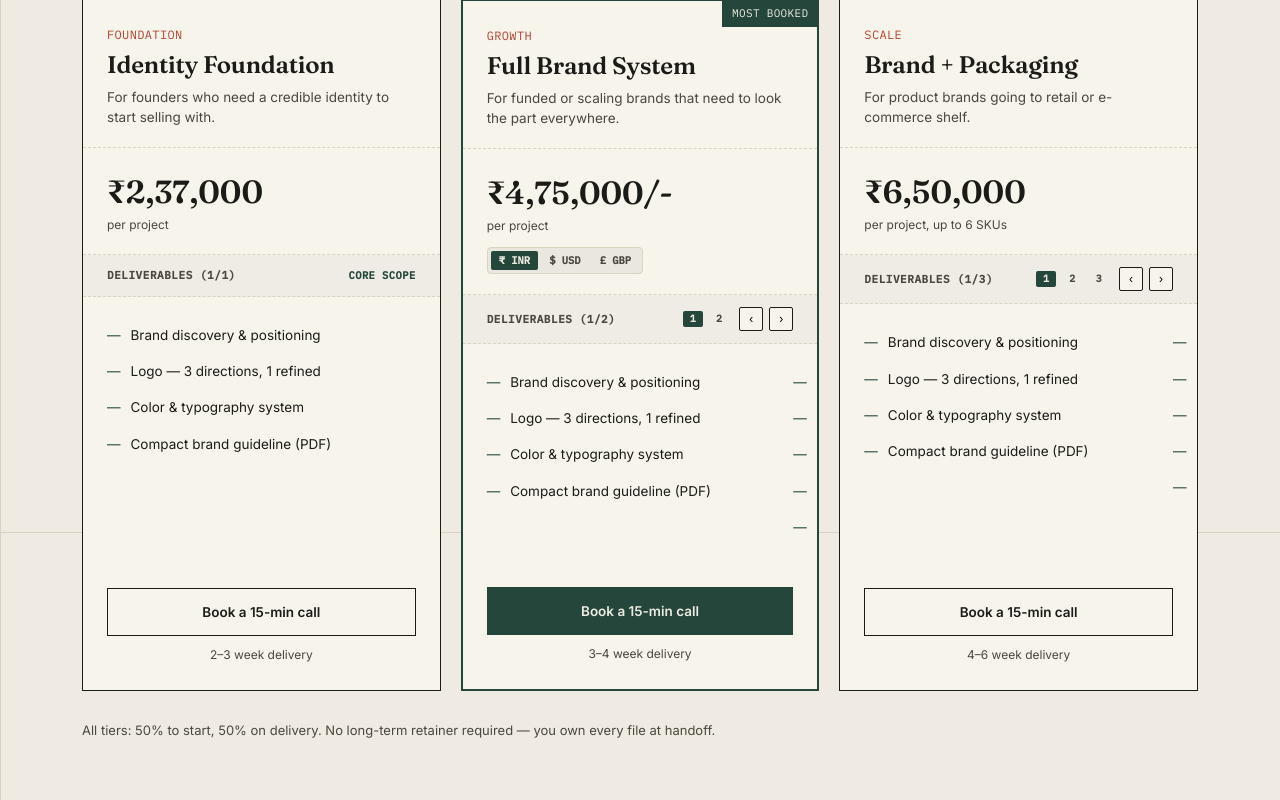
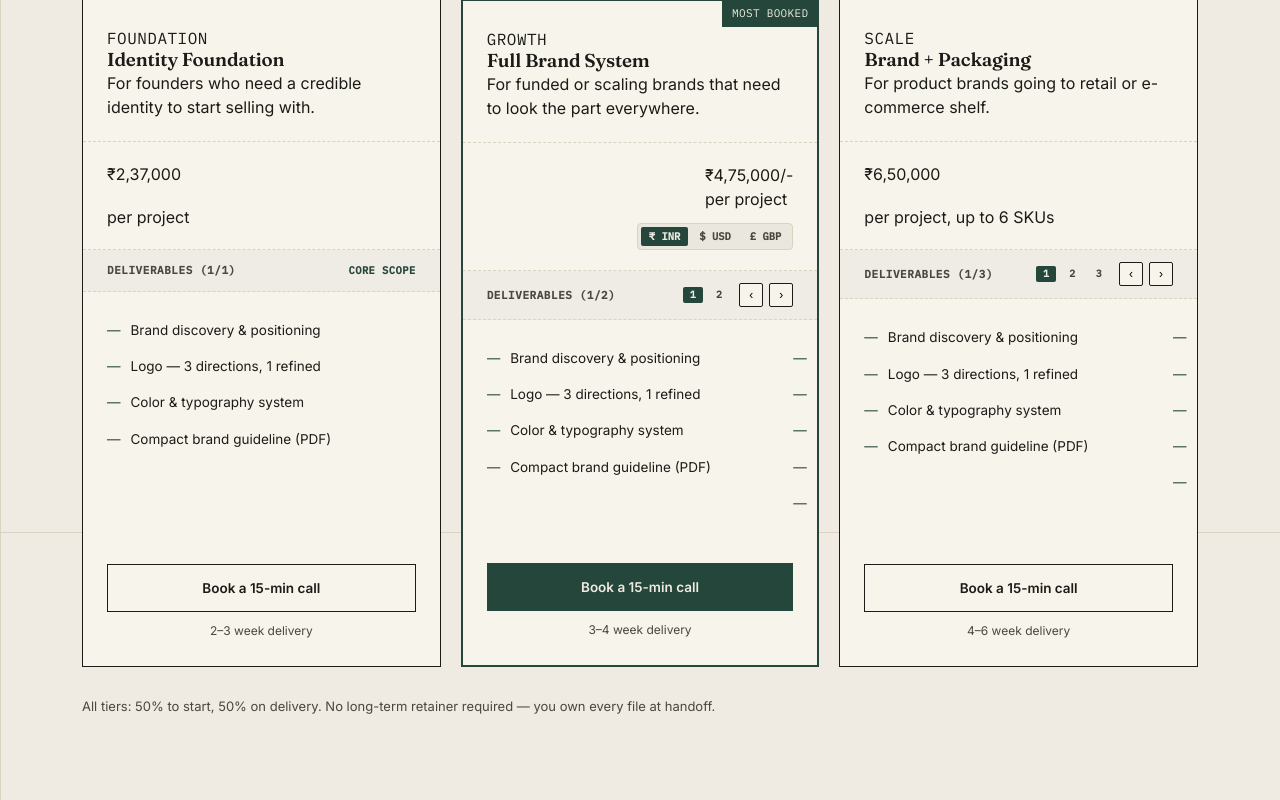
Before and after one commit to Vrundpatel153/drawingboard, a React (Vite) app in the folder react-app/: page /service/branding in a window 1280 px wide. Shown: the part 7468-8268 px from the top of the page. Built offline with nearby package versions, Linux system fonts and the light colour scheme; no server answers; a web font is replaced by a local one.

Commit message:
fix: enforce strict slide overflow clipping and equal header min-heights for pixel-perfect card alignment

```diff
--- a/react-app/src/pages/BrandingPage.jsx
+++ b/react-app/src/pages/BrandingPage.jsx
@@ -400,18 +400,17 @@ export default function BrandingPage() {
         .bp-curr-btn { background: transparent; border: none; color: var(--ink-soft); font-family: 'IBM Plex Mono', monospace; font-size: 10.5px; font-weight: 600; padding: 4px 8px; border-radius: 2px; cursor: pointer; transition: all 0.15s ease; line-height: 1; }
         .bp-curr-btn:hover { color: var(--ink); background: rgba(0, 0, 0, 0.05); }
         .bp-curr-btn.active { background: var(--pine); color: var(--paper); }
-        .bp-tier-head { padding: 26px 24px 20px; border-bottom: 1px dashed var(--paper-line); }
-
-        .bp-tier-head .name { font-size: 12px; color: var(--marker); margin-bottom: 8px; }
-        .bp-tier-head h3 { font-size: 24px; margin-bottom: 8px; }
-        .bp-tier-head .desc { font-size: 13.5px; color: var(--ink-soft); }
-        .bp-tier-price { padding: 20px 24px; border-bottom: 1px dashed var(--paper-line); }
-        .bp-tier-price .amt { font-family: 'Fraunces', serif; font-size: 32px; font-weight: 600; }
-        .bp-tier-price .per { font-size: 12px; color: var(--ink-soft); }
-        .bp-tier-list { padding: 20px 24px; flex: 1; list-style: none; font-size: 13.5px; }
+        .bp-tier-head { padding: 26px 24px 20px; border-bottom: 1px dashed var(--paper-line); min-height: 142px; box-sizing: border-box; }
+        .bp-tier-price { padding: 20px 24px; border-bottom: 1px dashed var(--paper-line); min-height: 108px; box-sizing: border-box; display: flex; flex-direction: column; justify-content: space-between; }
+        @media (max-width: 940px) {
+          .bp-tier-head { min-height: auto; }
+          .bp-tier-price { min-height: auto; }
+        }
+        .bp-tier-list { padding: 0; flex: 1; list-style: none; font-size: 13.5px; }
         .bp-tier-list li { padding: 8px 0; display: flex; gap: 10px; }
         .bp-tier-list li::before { content: "—"; color: var(--pine); flex-shrink: 0; }
         .bp-tier-foot { padding: 22px 24px 26px; margin-top: auto; }
+
 
         .bp-tier-btn { display: block; text-align: center; padding: 13px; border: 1.5px solid var(--ink); font-size: 13.5px; font-weight: 600; text-decoration: none; color: var(--ink); transition: opacity .15s; }
         .bp-tier.bp-feat .bp-tier-btn { background: var(--pine); color: var(--paper); border-color: var(--pine); }
@@ -1449,20 +1448,24 @@ export default function BrandingPage() {
                 </div>
 
                 <div style={{ padding: '20px 24px', flex: 1, overflow: 'hidden' }}>
-                  <div style={{ display: 'flex', transform: `translateX(-${growthSlide * 100}%)`, transition: 'transform 0.35s cubic-bezier(0.4, 0, 0.2, 1)' }}>
-                    <ul className="bp-tier-list" style={{ minWidth: '100%', flexShrink: 0, padding: 0, margin: 0 }}>
+                  <div style={{ display: 'flex', transform: `translateX(-${growthSlide * 100}%)`, transition: 'transform 0.35s cubic-bezier(0.4, 0, 0.2, 1)', width: '100%' }}>
+                    <div style={{ width: '100%', flex: '0 0 100%', boxSizing: 'border-box', overflow: 'hidden' }}>
+                      <ul className="bp-tier-list" style={{ padding: 0, margin: 0 }}>
                         <li>Brand discovery &amp; positioning</li>
                         <li>Logo — 3 directions, 1 refined</li>
                         <li>Color &amp; typography system</li>
                         <li>Compact brand guideline (PDF)</li>
                       </ul>
-                    <ul className="bp-tier-list" style={{ minWidth: '100%', flexShrink: 0, padding: 0, margin: 0 }}>
+                    </div>
+                    <div style={{ width: '100%', flex: '0 0 100%', boxSizing: 'border-box', overflow: 'hidden' }}>
+                      <ul className="bp-tier-list" style={{ padding: 0, margin: 0 }}>
                         <li>Everything in Foundation</li>
                         <li>Messaging pillars &amp; voice guide</li>
                         <li>Full guideline (PDF + web-based)</li>
                         <li>Stationery suite (cards, deck, letterhead)</li>
                         <li>Website header &amp; banner kit</li>
                       </ul>
+                    </div>
                   </div>
                 </div>
 
@@ -1534,21 +1537,26 @@ export default function BrandingPage() {
                 </div>
 
                 <div style={{ padding: '20px 24px', flex: 1, overflow: 'hidden' }}>
-                  <div style={{ display: 'flex', transform: `translateX(-${scaleSlide * 100}%)`, transition: 'transform 0.35s cubic-bezier(0.4, 0, 0.2, 1)' }}>
-                    <ul className="bp-tier-list" style={{ minWidth: '100%', flexShrink: 0, padding: 0, margin: 0 }}>
+                  <div style={{ display: 'flex', transform: `translateX(-${scaleSlide * 100}%)`, transition: 'transform 0.35s cubic-bezier(0.4, 0, 0.2, 1)', width: '100%' }}>
+                    <div style={{ width: '100%', flex: '0 0 100%', boxSizing: 'border-box', overflow: 'hidden' }}>
+                      <ul className="bp-tier-list" style={{ padding: 0, margin: 0 }}>
                         <li>Brand discovery &amp; positioning</li>
                         <li>Logo — 3 directions, 1 refined</li>
                         <li>Color &amp; typography system</li>
                         <li>Compact brand guideline (PDF)</li>
                       </ul>
-                    <ul className="bp-tier-list" style={{ minWidth: '100%', flexShrink: 0, padding: 0, margin: 0 }}>
+                    </div>
+                    <div style={{ width: '100%', flex: '0 0 100%', boxSizing: 'border-box', overflow: 'hidden' }}>
+                      <ul className="bp-tier-list" style={{ padding: 0, margin: 0 }}>
                         <li>Everything in Foundation</li>
                         <li>Messaging pillars &amp; voice guide</li>
                         <li>Full guideline (PDF + web-based)</li>
                         <li>Stationery suite (cards, deck, letterhead)</li>
                         <li>Website header &amp; banner kit</li>
                       </ul>
-                    <ul className="bp-tier-list" style={{ minWidth: '100%', flexShrink: 0, padding: 0, margin: 0 }}>
+                    </div>
+                    <div style={{ width: '100%', flex: '0 0 100%', boxSizing: 'border-box', overflow: 'hidden' }}>
+                      <ul className="bp-tier-list" style={{ padding: 0, margin: 0 }}>
                         <li>Everything in Full Brand System</li>
                         <li>Packaging design, up to 6 SKUs</li>
                         <li>Social &amp; digital launch assets</li>
@@ -1556,6 +1564,8 @@ export default function BrandingPage() {
                       </ul>
                     </div>
                   </div>
+                </div>
+
 
                 <div className="bp-tier-foot">
                   <a className="bp-tier-btn" href="https://cal.com/dandelion-nrvrze" target="_blank" rel="noopener noreferrer">Book a 15-min call</a>
```
Lines whose indentation alone changed are shown as unchanged.
